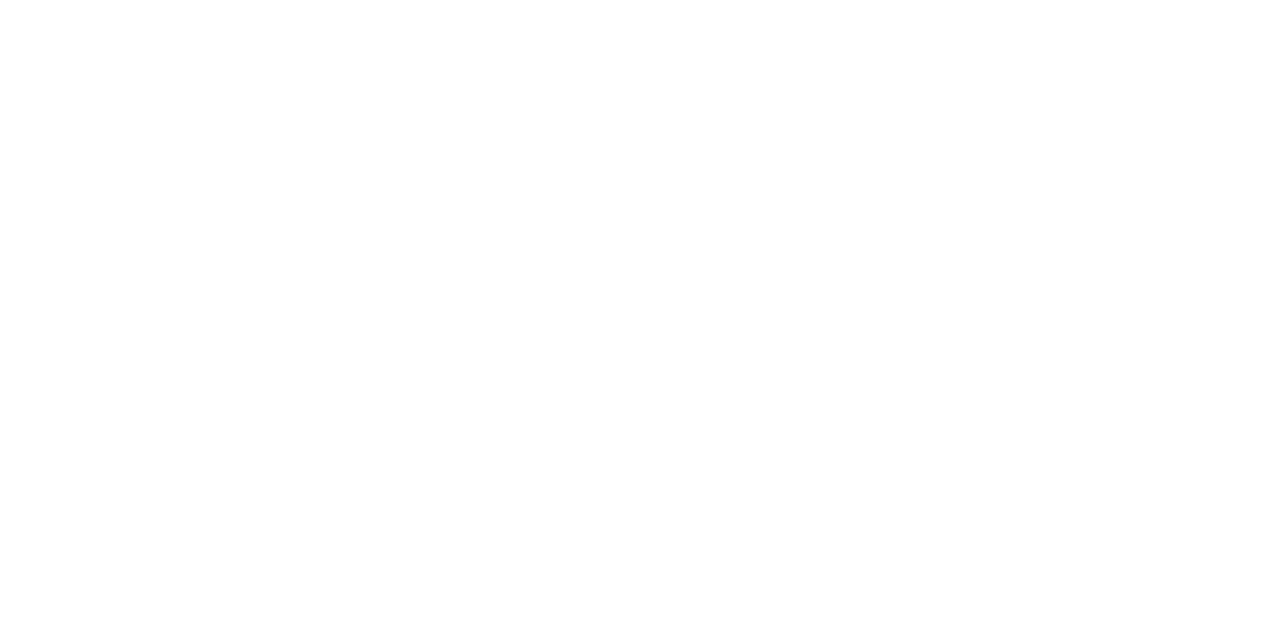
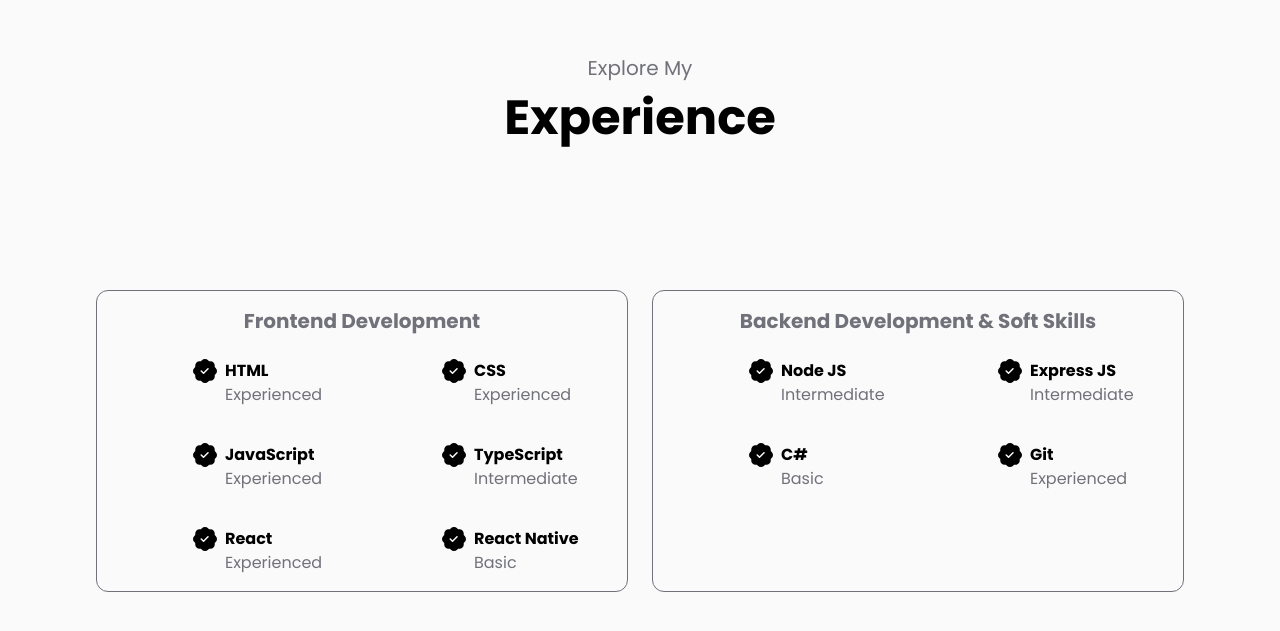
Before and after one commit to FredericoGrz/personal-website, a React (Vite) app: page / in a window 1280 px wide. Shown: the part 1685-2316 px from the top of the page. Before the commit the page ends 1600 px from the top, so only its background shows below. Built offline with nearby package versions, Linux system fonts and the light colour scheme.

Commit message:
Criado a sessão de Experiencia

```diff
--- a/src/App.tsx
+++ b/src/App.tsx
@@ -1,4 +1,5 @@
 import { About } from "./components/About";
+import { Experience } from "./components/Experience";
 import { Header } from "./components/Header";
 import { Primary } from "./components/Primary";
 import { Section } from "./components/Section";
@@ -11,6 +12,7 @@
         <Primary />
       </Section>
       <About />
+      <Experience />
     </div>
   );
 }
--- /dev/null
+++ b/src/components/Experience.tsx
@@ -0,0 +1,81 @@
+import { CardExperience } from "./CardExperience";
+import { Section } from "./Section";
+
+interface Experiences {
+  title: string;
+  level: "Basic" | "Intermediate" | "Experienced";
+}
+
+export function Experience() {
+  const frontEndExperiences: Experiences[] = [
+    {
+      title: "HTML",
+      level: "Experienced",
+    },
+    {
+      title: "CSS",
+      level: "Experienced",
+    },
+    {
+      title: "JavaScript",
+      level: "Experienced",
+    },
+    {
+      title: "TypeScript",
+      level: "Intermediate",
+    },
+    {
+      title: "React",
+      level: "Experienced",
+    },
+    {
+      title: "React Native",
+      level: "Basic",
+    },
+  ];
+
+  const backEndExperiences: Experiences[] = [
+    {
+      title: "Node JS",
+      level: "Intermediate",
+    },
+    {
+      title: "Express JS",
+      level: "Intermediate",
+    },
+    {
+      title: "C#",
+      level: "Basic",
+    },
+    {
+      title: "Git",
+      level: "Experienced",
+    },
+  ];
+
+  return (
+    <Section
+      id="experience"
+      className="pt-4 flex flex-col gap-6 lg:justify-evenly lg:px-20 transition-all duration-500 ease-in-out"
+    >
+      <div className="flex flex-col gap-3 items-center">
+        <p className=" text-zinc-500 lg:text-xl transition-all duration-500 ease-in-out">
+          Explore My
+        </p>
+        <p className="text-3xl lg:text-5xl font-bold transition-all duration-500 ease-in-out">
+          Experience
+        </p>
+      </div>
+      <div id="cards" className="flex flex-col gap-6 px-4 lg:flex-row">
+        <CardExperience
+          title="Frontend Development"
+          skills={frontEndExperiences}
+        />
+        <CardExperience
+          title="Backend Development & Soft Skills"
+          skills={backEndExperiences}
+        />
+      </div>
+    </Section>
+  );
+}
```
